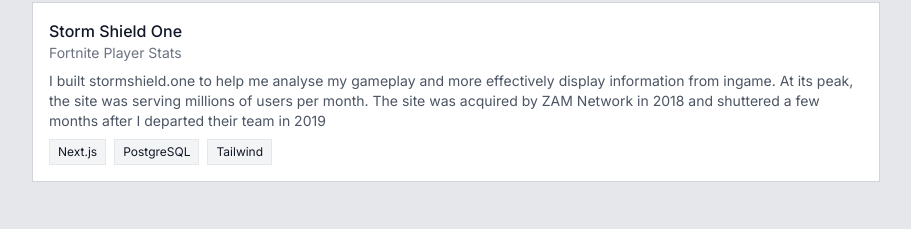
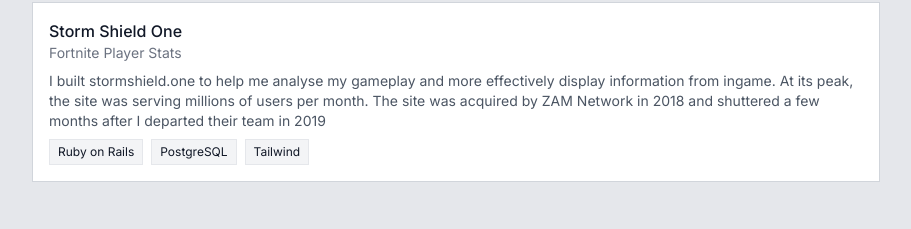
Before and after one commit to modsognir/modsognir.github.io, a plain HTML site: page index.html in a window 1280 px wide. Shown: the part 1240-1469 px from the top of the page, without its empty margins (184-1095 px from the left). Drawn offline with nearby package versions, Linux system fonts and the light colour scheme.

Commit message:
Update index.html

```diff
--- a/index.html
+++ b/index.html
@@ -132,7 +132,7 @@
                     <p class="text-sm text-gray-500 mb-2">Fortnite Player Stats</p>
                     <p class="text-sm text-gray-600 mb-2">I built stormshield.one to help me analyse my gameplay and more effectively display information from ingame. At its peak, the site was serving millions of users per month. The site was acquired by ZAM Network in 2018 and shuttered a few months after I departed their team in 2019</p>
                     <div class="flex flex-wrap gap-2 text-xs">
-                        <span class="px-2 py-1 bg-gray-100 border border-gray-200">Next.js</span>
+                        <span class="px-2 py-1 bg-gray-100 border border-gray-200">Ruby on Rails</span>
                         <span class="px-2 py-1 bg-gray-100 border border-gray-200">PostgreSQL</span>
                         <span class="px-2 py-1 bg-gray-100 border border-gray-200">Tailwind</span>
                     </div>
```
